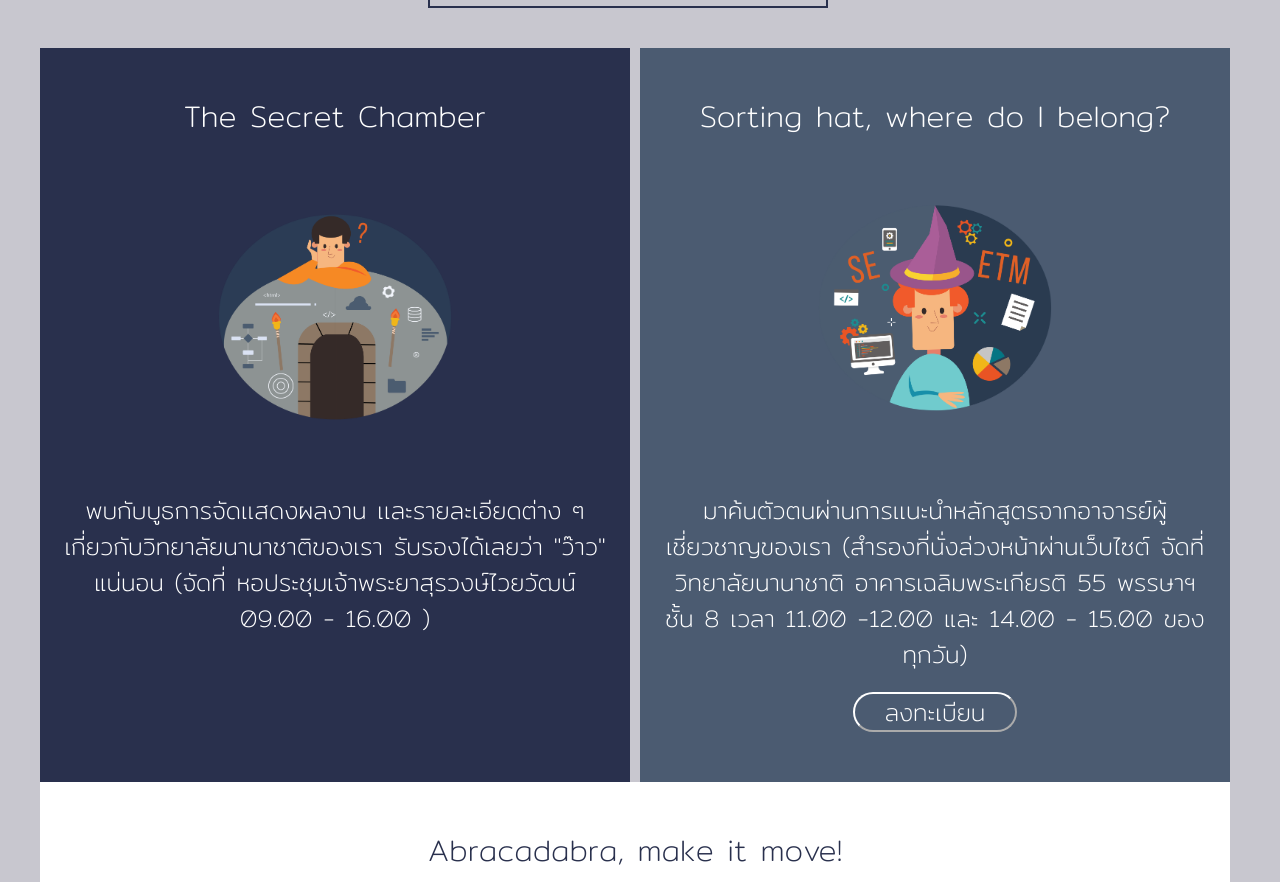
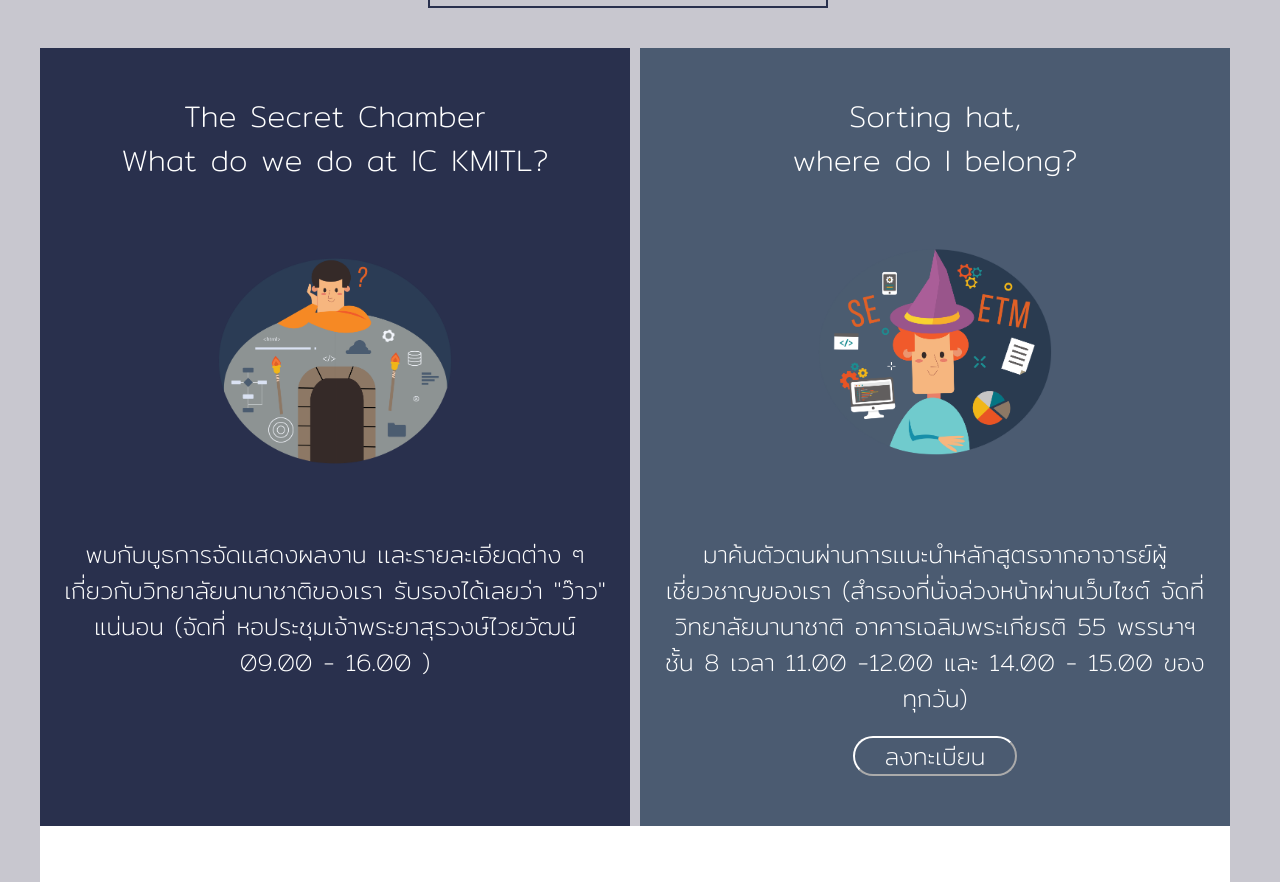
Before and after one commit to FFEVER/ic-openhouse-static, a React (Create React App) app: page / in a window 1280 px wide. Shown: the part 1607-2489 px from the top of the page. Built offline with nearby package versions, Linux system fonts and the light colour scheme; a web font is replaced by a local one.

Commit message:
Fix title

```diff
--- a/src/pages/home/components/Activities.jsx
+++ b/src/pages/home/components/Activities.jsx
@@ -17,6 +17,7 @@ class Activities extends Component {
         <div className="Activities__row">
           <div className="Activities__col Activities__col--chamber">
             <h1>The Secret Chamber</h1>
+            <h1>What do we do at IC KMITL?</h1>
             <img
               className="ic-icon"
               src={require("./images/icon_chamber-01.png")}
@@ -28,7 +29,8 @@ class Activities extends Component {
             </p>
           </div>
           <div className="Activities__col Activities__col--hat">
-            <h1>Sorting hat, where do I belong?</h1>
+            <h1>Sorting hat,</h1>
+            <h1>where do I belong?</h1>
             <img
               className="ic-icon"
               src={require("./images/icon_sort-01.png")}
```
